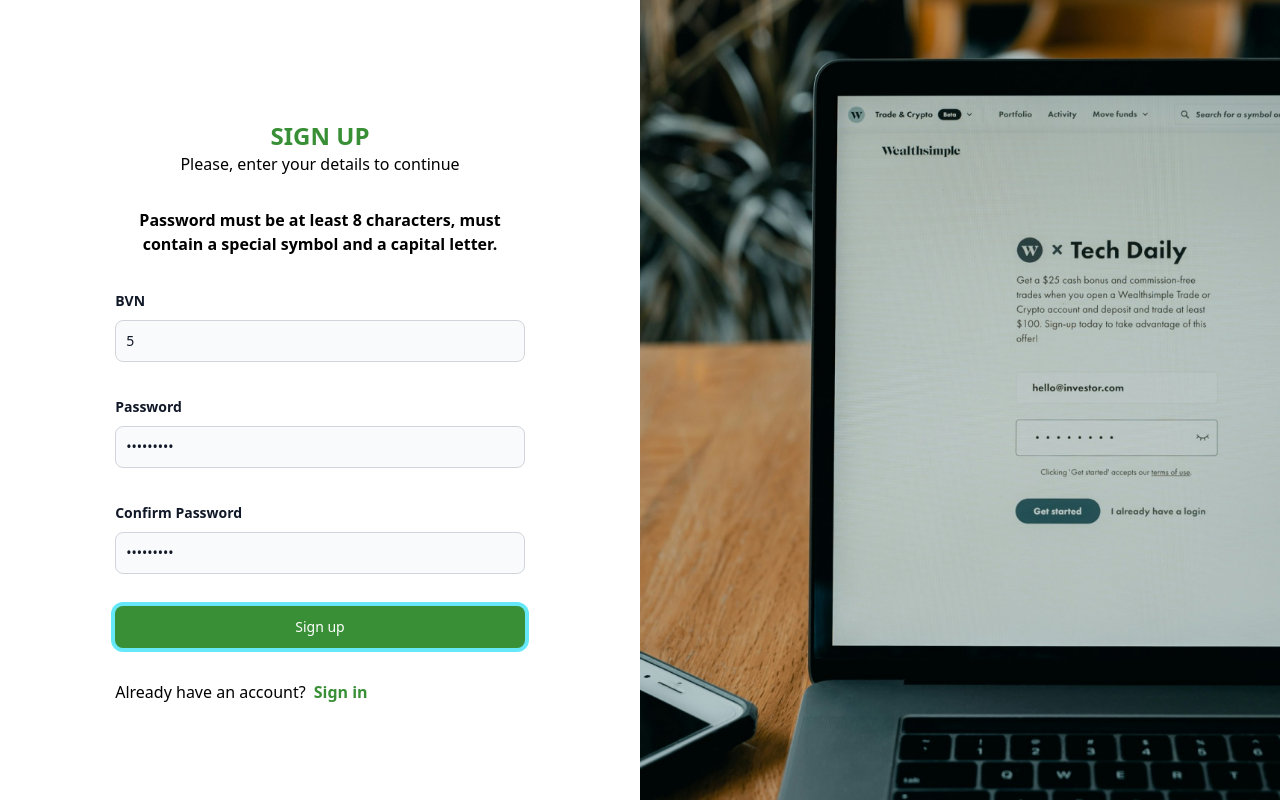
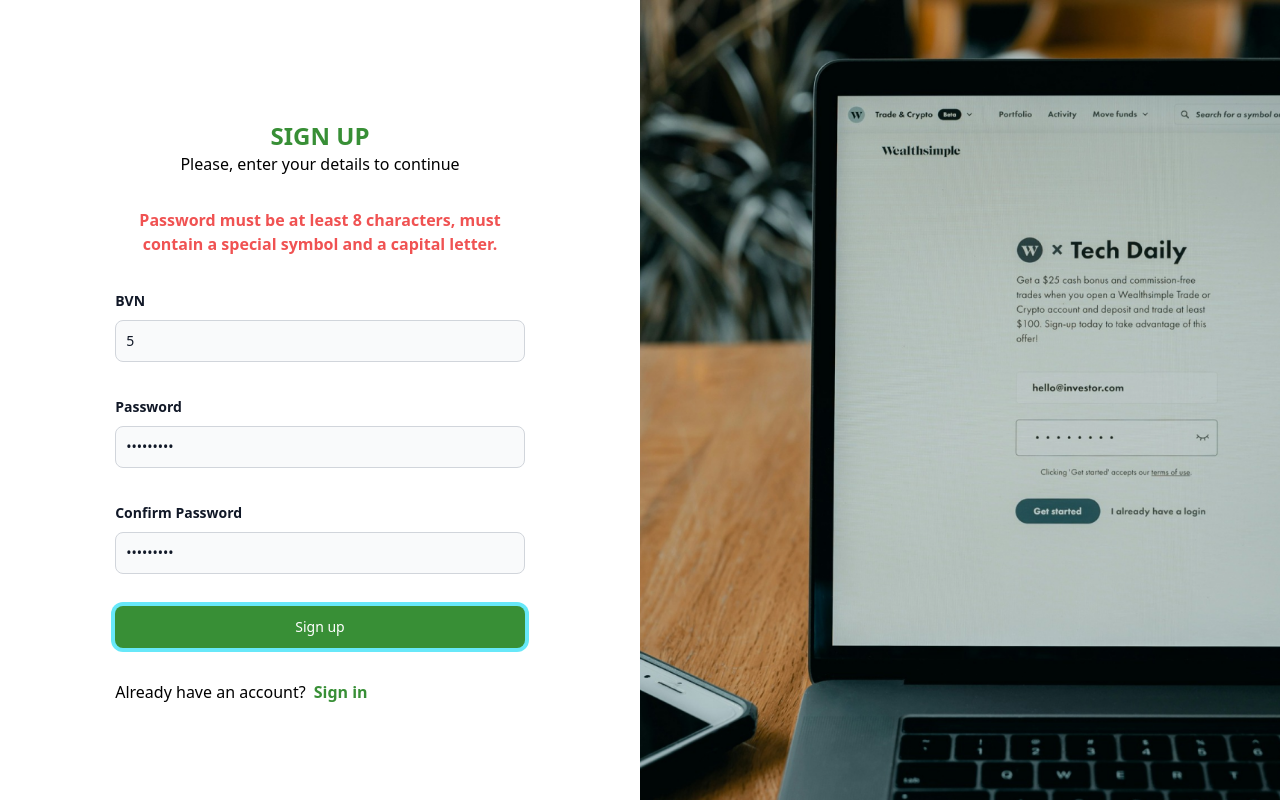
Before and after one commit to PrinceSamuelAdeyemo/greenpower-frontend1, a React (Vite) app: page /signup in a window 1280 px wide. Both pictures are taken after typing "5", "Sample123", "Sample123" into the empty fields and a click on the button "Sign up". Built offline with nearby package versions, Linux system fonts and the light colour scheme.

Commit message:
little fix

```diff
--- a/src/pages/Signup1.jsx
+++ b/src/pages/Signup1.jsx
@@ -85,7 +85,7 @@ const Signup1 = () => {
 
                     {show_helpertext &&
                     <div>
-                        <p className='font-bold text-center'>{helpertext}</p>
+                        <p className='font-bold text-center text-red-500'>{helpertext}</p>
                     </div>
                     }
                     <div className='w-full'>
```
